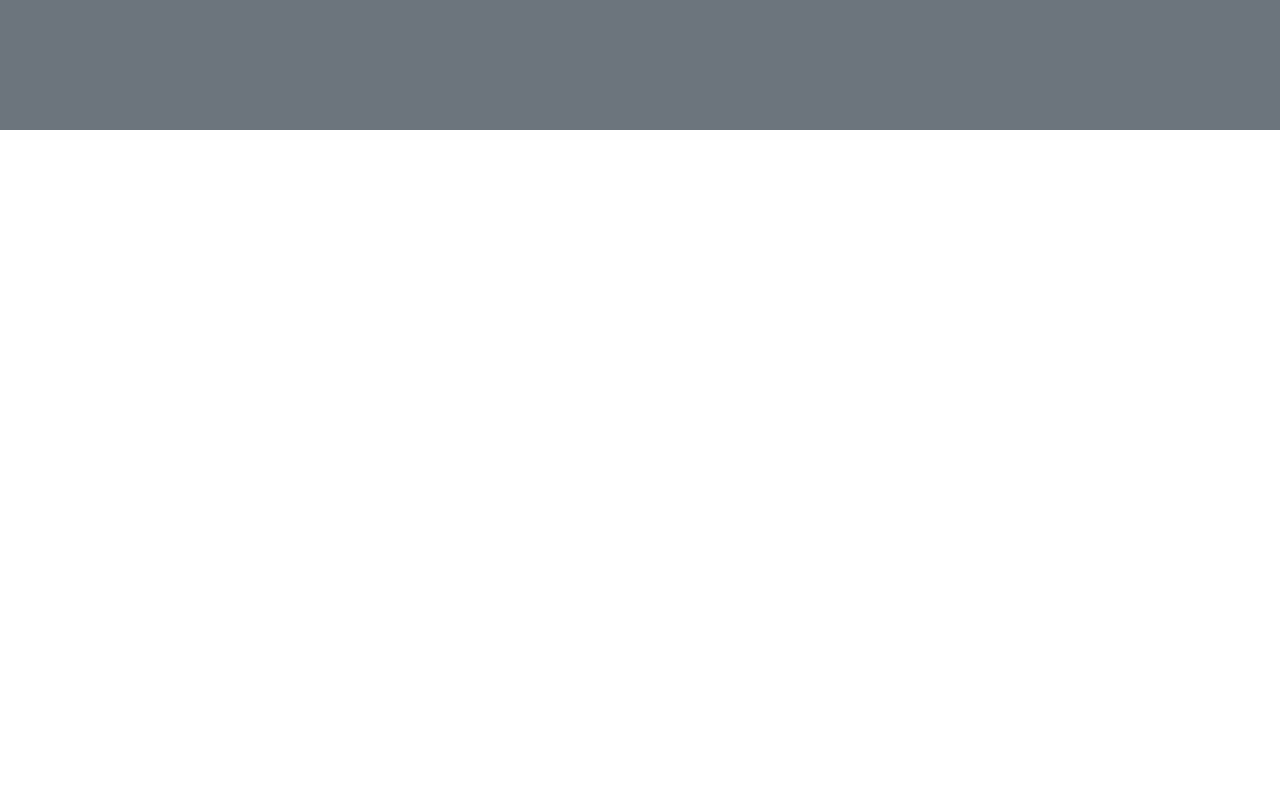
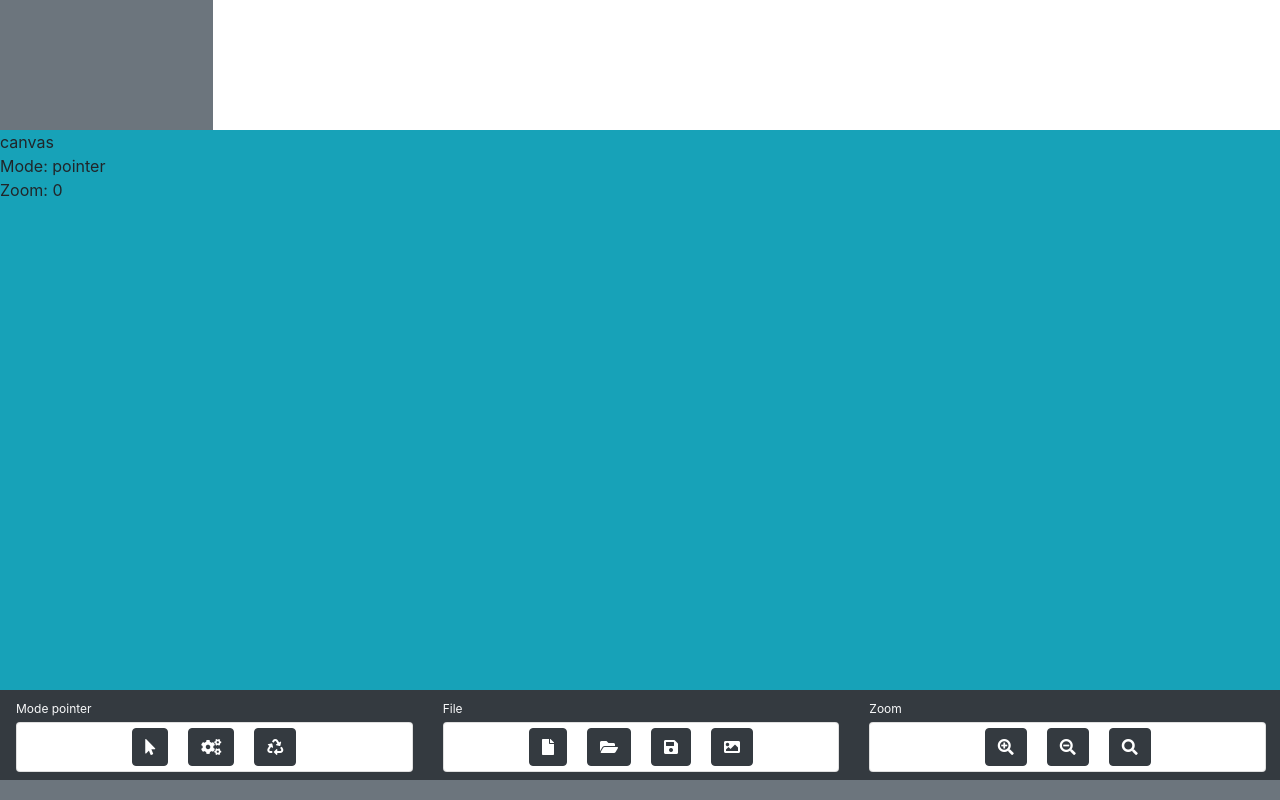
Before and after one commit to amaj98/AutomataSimulator, an Angular app: page /fsm in a window 1280 px wide. Shown: the part 800-1600 px from the top of the page. Before the commit the page ends 930 px from the top, so only its background shows below. Built offline with nearby package versions, Linux system fonts and the light colour scheme.

Commit message:
added working control bar

```diff
--- a/src/app/app.module.ts
+++ b/src/app/app.module.ts
@@ -8,6 +8,7 @@ import { FsmpageComponent } from './pages/fsmpage/fsmpage.component';
 import { TuringpageComponent } from './pages/turingpage/turingpage.component';
 import { PushdownpageComponent } from './pages/pushdownpage/pushdownpage.component';
 import { DrawfsmComponent } from './pages/fsmpage/drawfsm/drawfsm.component';
+import { CtrlbarComponent } from './pages/fsmpage/ctrlbar/ctrlbar.component';
 
 @NgModule({
   declarations: [
@@ -16,7 +17,8 @@ import { DrawfsmComponent } from './pages/fsmpage/drawfsm/drawfsm.component';
     FsmpageComponent,
     TuringpageComponent,
     PushdownpageComponent,
-    DrawfsmComponent
+    DrawfsmComponent,
+    CtrlbarComponent
   ],
   imports: [
     BrowserModule,
--- /dev/null
+++ b/src/app/pages/fsmpage/ctrlbar/ctrlbar.component.css
@@ -0,0 +1,18 @@
+.navbar{
+    height: 100%;
+}
+.row{
+    width: 100vw;
+}
+
+.name{
+    font-size: 12px;
+}
+
+.btn{
+    margin-left: 10px;
+    margin-right: 10px;
+    margin-top: 5px;
+    margin-bottom: 5px;
+
+}
--- /dev/null
+++ b/src/app/pages/fsmpage/ctrlbar/ctrlbar.component.html
@@ -0,0 +1,35 @@
+<div class="navbar navbar-dark bg-dark">
+    <div class = "row justify-content-between">
+        <div class = col-4>
+            <span class = "align-text-top text-light name">Mode {{_currentMode}}</span>
+            <div class = "card">
+                <div class = "text-center">
+                    <div class = "btn btn-dark" (click)='onModeChange("pointer")' [ngClass]='{"active": mode==="pointer"}'><span class="fas fa-mouse-pointer" placement='top'></span></div>
+                    <div class = "btn btn-dark" (click)='onModeChange("state")' [ngClass]='{"active": mode ==="state"}'><span class="fas fa-cogs" placement='top'></span></div>
+                    <div class = "btn btn-dark" (click)='onModeChange("transition")' [ngClass]='{"active": mode === "transition"}'><span class="fas fa-recycle" placement='top'></span></div>
+                </div>
+            </div>
+        </div>
+        <div class = col-4>
+            <span class = "align-text-top text-light name">File</span>
+            <div class = "card">
+                <div class = "text-center">
+                    <div class = "btn btn-dark" (click) = 'onNew()' ><span class="fas fa-file" placement='top'></span></div>
+                    <div class = "btn btn-dark" (click) = 'onLoad()'><span class="fas fa-folder-open" placement='top'></span></div>
+                    <div class = "btn btn-dark" (click) = 'onSave()'><span class="fas fa-save" placement='top'></span></div>
+                    <div class = "btn btn-dark" (click) = 'onExport()'><span class="fas fa-image" placement='top'></span></div>
+                </div>
+            </div>
+        </div>
+        <div class = col-4>
+            <span class = "align-text-top text-light name">Zoom</span>
+            <div class = "card">
+                <div class = "text-center">
+                    <div class = "btn btn-dark" (click) = 'onZoom(1)'><span class="fas fa-search-plus" placement='top'></span></div>
+                    <div class = "btn btn-dark" (click) = 'onZoom(-1)'><span class="fas fa-search-minus" placement='top'></span></div>
+                    <div class = "btn btn-dark" (click) = 'onZoom(0)'><span class="fas fa-search" placement='top'></span></div>
+                </div>
+            </div>
+        </div>
+    </div>
+</div>
--- /dev/null
+++ b/src/app/pages/fsmpage/ctrlbar/ctrlbar.component.ts
@@ -0,0 +1,27 @@
+import { Component, OnInit, Input, Output, EventEmitter } from '@angular/core';
+
+@Component({
+  selector: 'app-ctrlbar',
+  templateUrl: './ctrlbar.component.html',
+  styleUrls: ['./ctrlbar.component.css']
+})
+export class CtrlbarComponent implements OnInit {
+
+
+
+  @Input() set mode(val: string){this._currentMode = val;}
+  @Output() modeChange: EventEmitter<string> = new EventEmitter<string>();
+  @Output() zoom: EventEmitter<number> = new EventEmitter<number>();
+  private _currentMode = 'pointer';
+  constructor() { }
+
+  get currentMode(){return this._currentMode;}
+  set currentMode(val:string){this._currentMode = val; this.modeChange.emit(val);}
+
+  onModeChange(mode){this.currentMode = mode;return false;}
+  onZoom(val){this.zoom.emit(val);return false;}
+
+  ngOnInit() {
+  }
+
+}
--- a/src/app/pages/fsmpage/drawfsm/drawfsm.component.html
+++ b/src/app/pages/fsmpage/drawfsm/drawfsm.component.html
@@ -1,7 +1,7 @@
 <div class = "row justify-content-end">
   <div class = "col">
-    <div class = "row canvas bg-info">canvas</div>
-    <div class = "row ctrlbar bg-light">control bar</div>
+    <div class = "row canvas bg-info"><p>canvas <br> Mode: {{_mode}} <br> Zoom: {{zoom}}</p></div>
+    <div class = "row ctrlbar bg-light"><app-ctrlbar [(mode)] = 'mode' (zoom) = "onZoom($event)"></app-ctrlbar></div>
     <div class = "row bottom bg-secondary"></div>
   </div>
   <div class = "col-3 hidden-md-down bg-secondary text-white">
--- a/src/app/pages/fsmpage/drawfsm/drawfsm.component.ts
+++ b/src/app/pages/fsmpage/drawfsm/drawfsm.component.ts
@@ -1,4 +1,4 @@
-import { Component, OnInit } from '@angular/core';
+import { Component, OnInit, Input, Output, EventEmitter } from '@angular/core';
 import {ControlBarComponent} from '../../../control-bar/control-bar.component'
 
 @Component({
@@ -8,10 +8,18 @@ import {ControlBarComponent} from '../../../control-bar/control-bar.component'
 })
 export class DrawfsmComponent implements OnInit {
 
+  private _mode = 'pointer';
+  private zoom = 0;
+
   constructor(){ }
 
+  get mode(){return this._mode;}
+  set mode(val:string){this._mode = val;}
   ngOnInit(){
 
   }
-
+  onZoom($event){
+    if($event === 0){this.zoom = 0;}
+    else{this.zoom+=$event;}
+  }
 }
--- a/src/app/pages/fsmpage/fsmpage.component.html
+++ b/src/app/pages/fsmpage/fsmpage.component.html
@@ -6,7 +6,7 @@
     <div class = "col-2 hidden-md-down bg-secondary">
       <div class="nav flex-column nav-pills" id="v-pills-tab" role="tablist" aria-orientation="vertical">
         <div *ngFor="let tab of tabs;" >
-          <div class = "btn-fluid btn-dark" (click)="currtab = tab" aria-controls="one" role="tab" data-toggle="pill">{{tab}} </div>
+          <div class = "btn-fluid btn-dark" (click)="currtab = tab" aria-controls="one" role="tab" data-toggle="pill">{{tab}}</div>
         </div>
       </div>
     </div>
```
Also changed, not shown: src/app/control-bar/control-bar.component.ts (+4 -4 lines), 1 other file (tests, documents, lock files or other folders).
